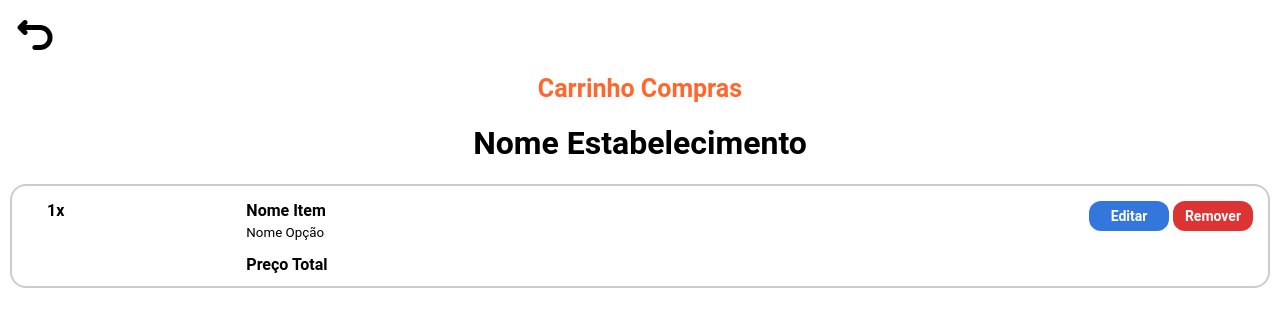
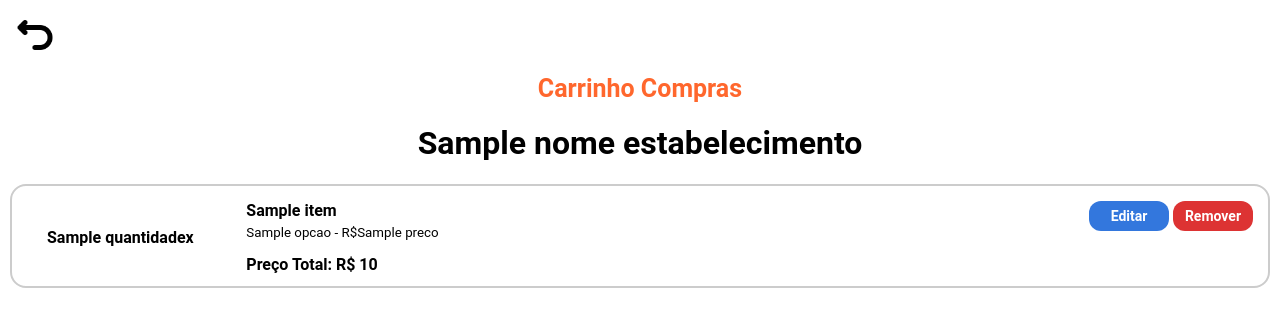
Before and after one commit to LUC4SMELLO/BaoDMais, a Flask app: template templates/carrinho.html in a window 1280 px wide. Shown: the top 327 px of the page. Run offline with Flask 3, Linux system fonts and the light colour scheme; the template is opened without the code that fills it: most values are stand-ins (such as "Sample title", 1, 10 or a date in 2020).

Commit message:
feat: exibindo o carrinho de compras

```diff
--- a/static/css/carrinho.css
+++ b/static/css/carrinho.css
@@ -38,6 +38,8 @@ body {
 .item-quantidade {
     display: flex;
     margin-left: 20px;
+    text-align: center;
+    align-items: center;
 }
 
 .item-info {
--- a/templates/carrinho.html
+++ b/templates/carrinho.html
@@ -18,21 +18,25 @@
     </div>
 
     <div class="nome-estabelecimento">
-        <h1>Nome Estabelecimento</h1>
+        <h1>{{ nome_estabelecimento }}</h1>
     </div>
 
+    {% for item in carrinho %}
         <div class="card-item">
 
             <div class="item-quantidade">
-            <b>1x</b>
+                <b>{{ item.quantidade }}x</b>
             </div>
 
             <div class="item-info">
-            <b>Nome Item</b>
-            <small>Nome Opção</small>
+                <b>{{ item.nome }}</b>
+
+                {% for opcao in item.opcoes %}
+                    <small>{{ opcao.nome }} - R${{ opcao.preco }}</small>
+                {% endfor %}
 
                 <div class="preco-total">
-                <b>Preço Total</b>
+                    <b>Preço Total: R$ {{ item.preco_total }}</b>
                 </div>
             </div>
 
@@ -47,7 +51,7 @@
             </div>
 
         </div>
-
+    {% endfor %}
 
 
 
```
Also changed, not shown: routes/carrinho.py (+10 -2 lines). Lines whose indentation alone changed are shown as unchanged.
